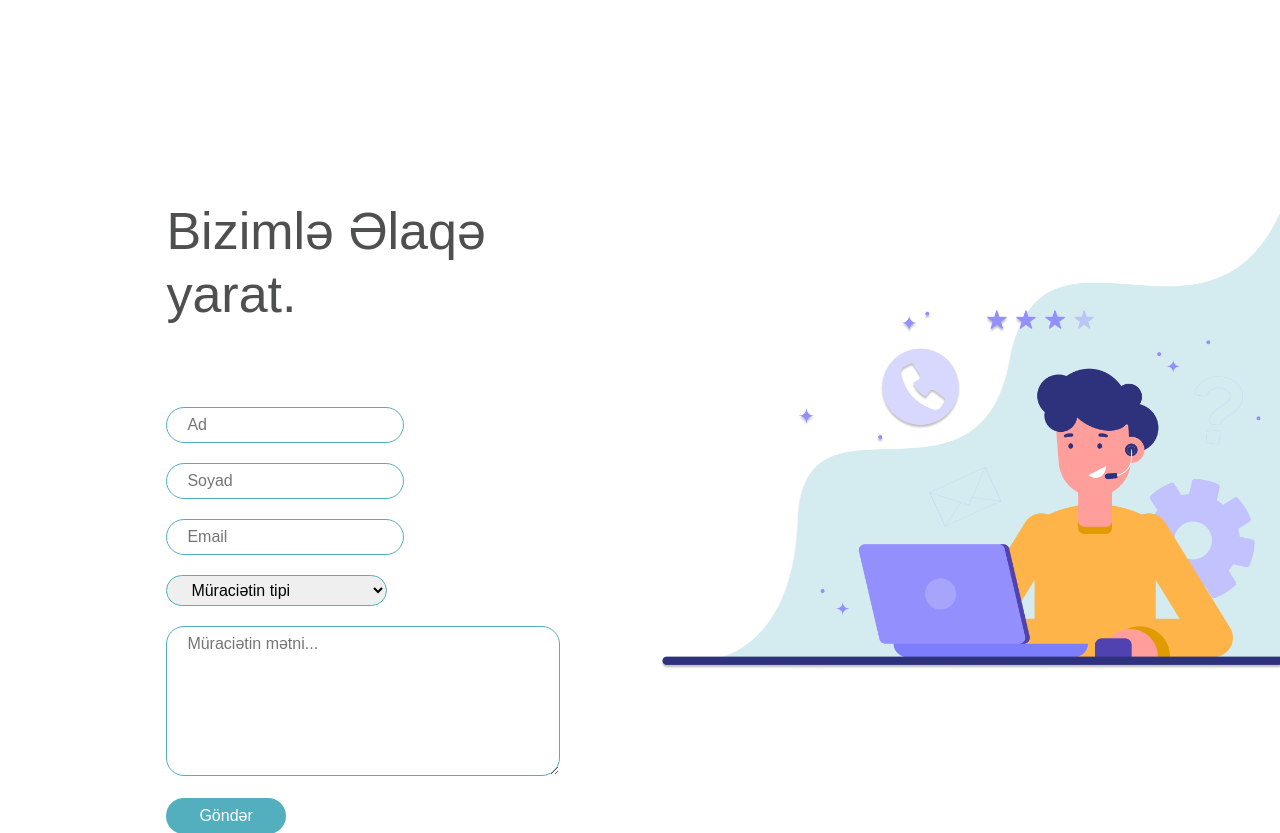
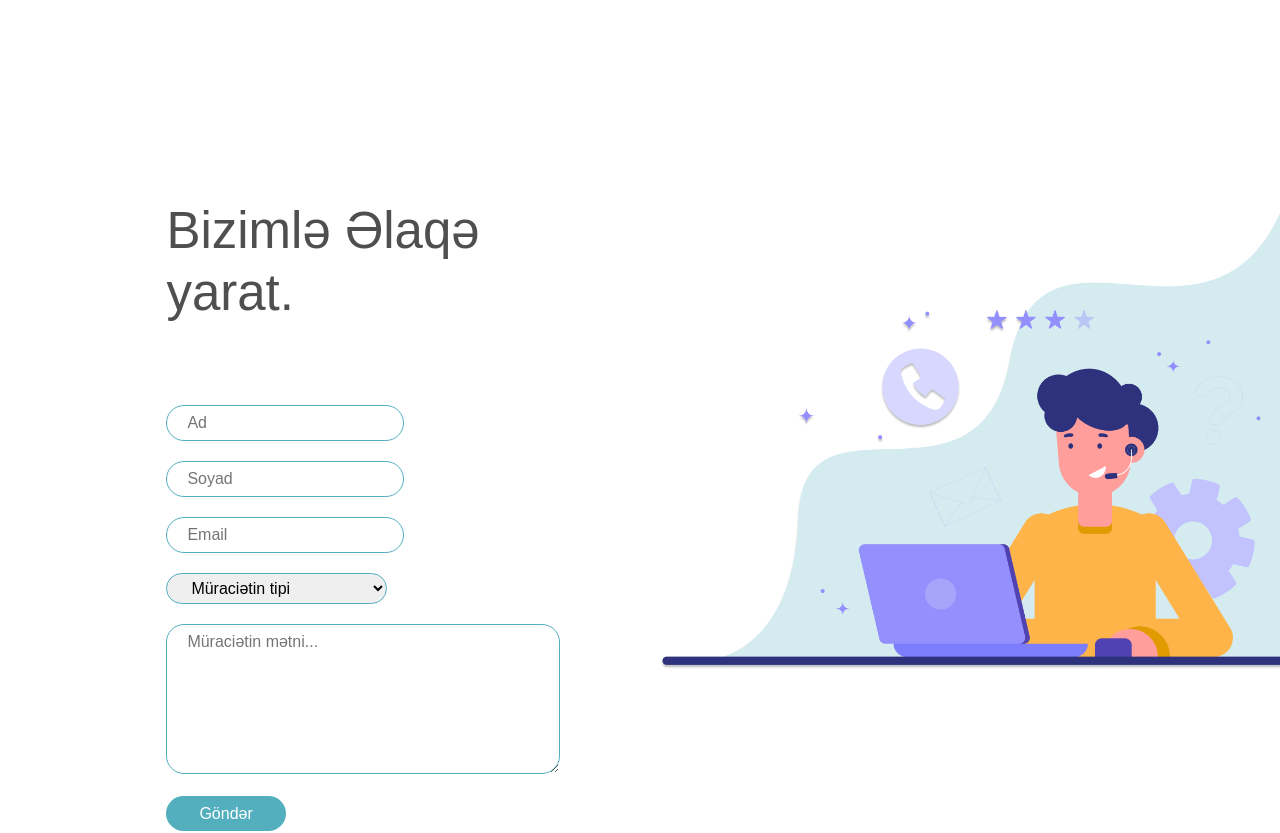
Before and after one commit to muradmuzaffar/Limitless, a Django app: page / in a window 1280 px wide. Shown: the part 876-1709 px from the top of the page. Run offline with Django 3.2, Linux system fonts and the light colour scheme; some libraries are stand-ins or nearby versions.

Commit message:
Update style.css

```diff
--- a/static/css/style.css
+++ b/static/css/style.css
@@ -45,7 +45,7 @@ hr {
 h3 {
     font-family: 'gilroy-extrabold', Arial, sans-serif;
     color: #4E4F4F;
-    font-size: 52px;
+    font-size: 51px;
 
 }
 input[type=text], input[type=email], select, textarea {
```
